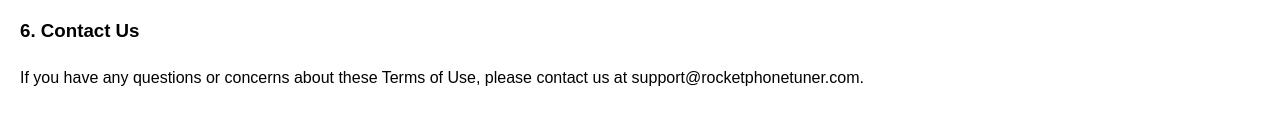
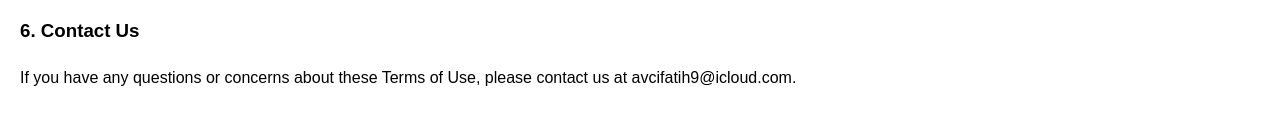
Before and after one commit to AvciFatih-hub/t_o_u, a plain HTML site: page index.html in a window 1280 px wide. Shown: the part 671-796 px from the top of the page. Drawn offline with Linux system fonts and the light colour scheme.

Commit message:
Update index.html

```diff
--- a/index.html
+++ b/index.html
@@ -39,7 +39,7 @@
         <h3>5. Governing Law</h3>
         <p>These terms are governed by and construed in accordance with the laws of your jurisdiction.</p>
         <h3>6. Contact Us</h3>
-        <p>If you have any questions or concerns about these Terms of Use, please contact us at support@rocketphonetuner.com.</p>
+        <p>If you have any questions or concerns about these Terms of Use, please contact us at avcifatih9@icloud.com.</p>
     </div>
 </body>
 </html>
```
